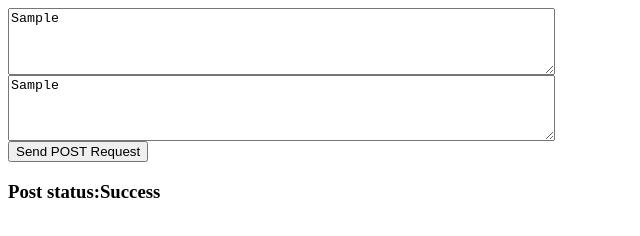
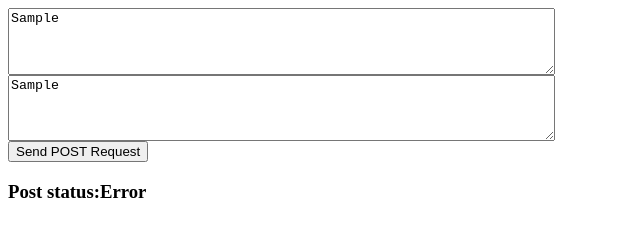
Before and after one commit to gubareve/post-gui, an Electron app: page index.html in a window 700 px wide. Both pictures are taken after typing "Sample", "Sample" into the empty fields and a click on the button "Send POST Request". Shown: the full height of the page, 0-640 px from the left. Drawn offline with nearby package versions, Linux system fonts and the light colour scheme; no server answers.

Commit message:
Changed error message

```diff
--- a/index.html
+++ b/index.html
@@ -31,7 +31,7 @@ $('#post').click (function(){
 			 $('#post-status').text("Success");
       },
       error:function(){
-			 $('#post-status').text("Success");
+			 $('#post-status').text("Error");
       }
     });
 
```
